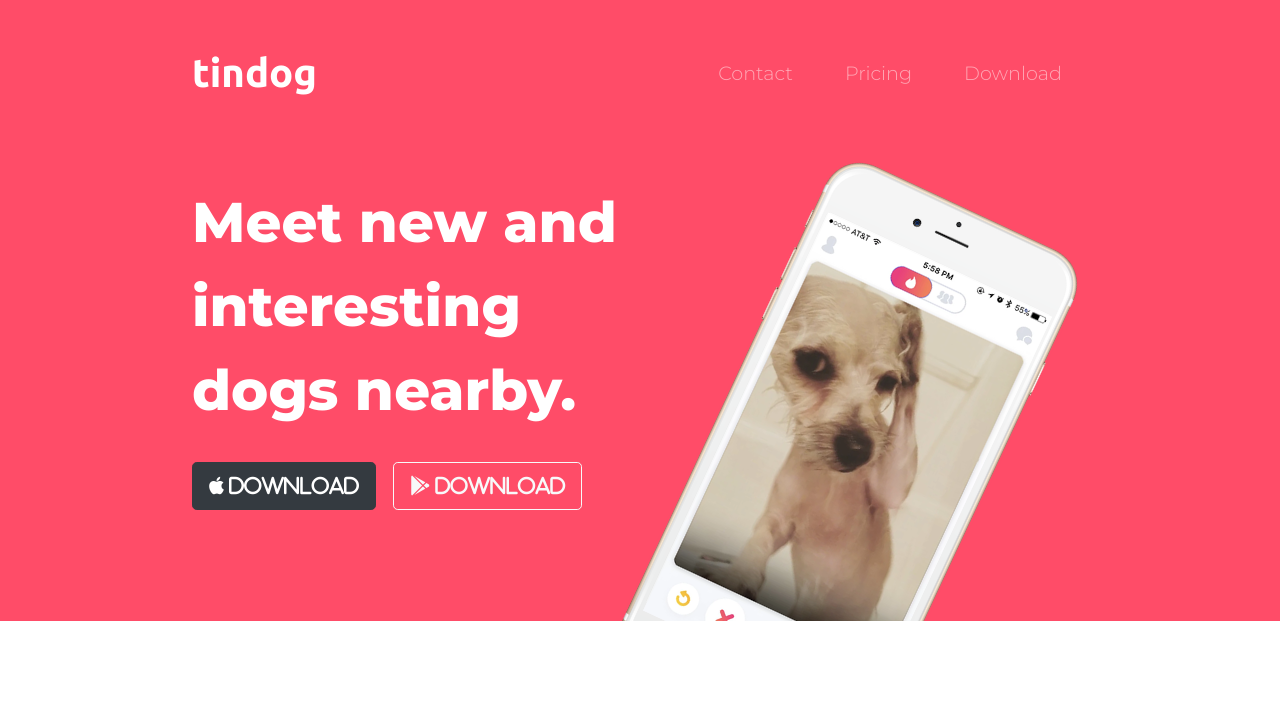
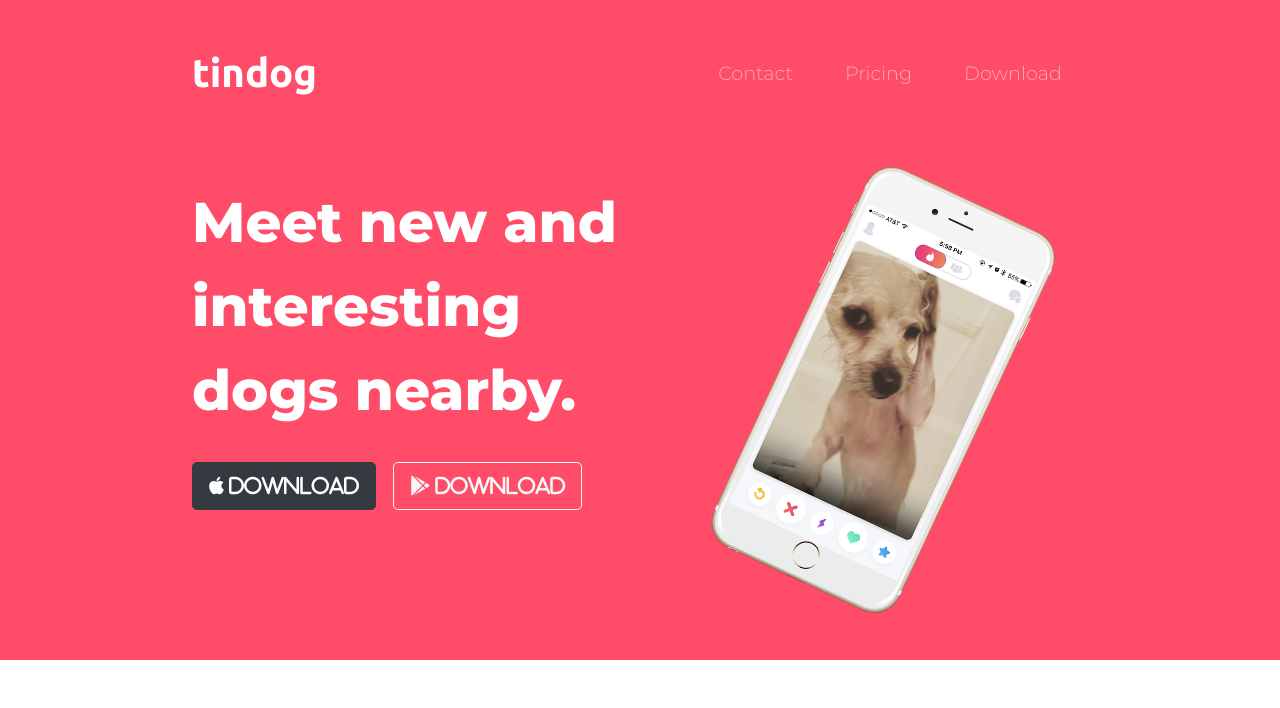
Before and after one commit to mrcrazyog/cv, a plain HTML site: page index.html in a window 1280 px wide. Shown: the top 708 px of the page. Drawn offline with nearby package versions, Linux system fonts and the light colour scheme.

Commit message:
Update styles.css

```diff
--- a/css/styles.css
+++ b/css/styles.css
@@ -75,7 +75,7 @@ p {
 }
 
 #title .container-fluid {
-  padding: 3% 15% 7%;
+  padding: 3% 15% 10%;
 }
 
 
@@ -87,7 +87,7 @@ p {
   transform: rotate(25deg);
   position: absolute;
   right: 25%;
-  width: 60%;
+  width: 45%;
 }
 
 .download {
```
